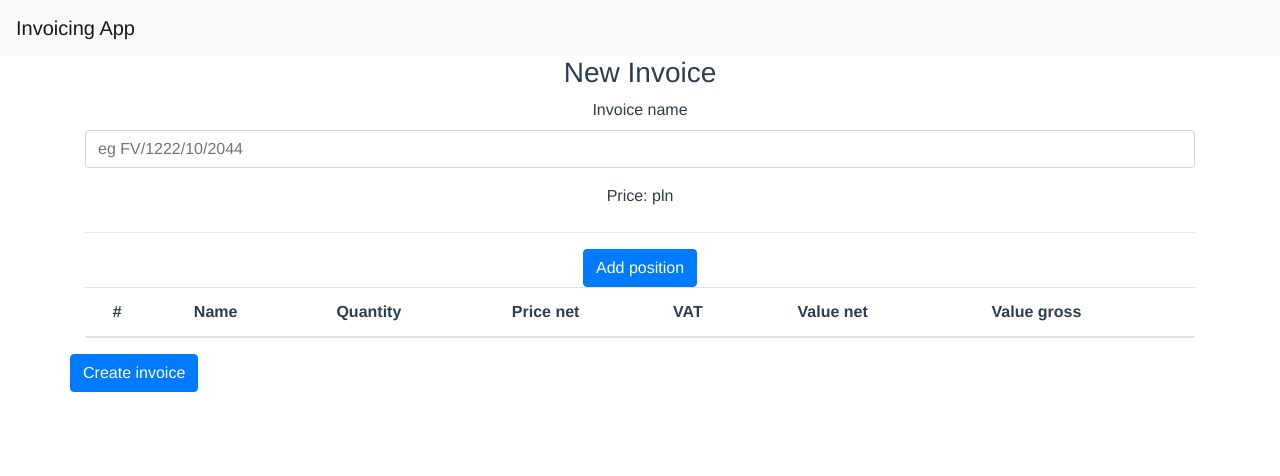
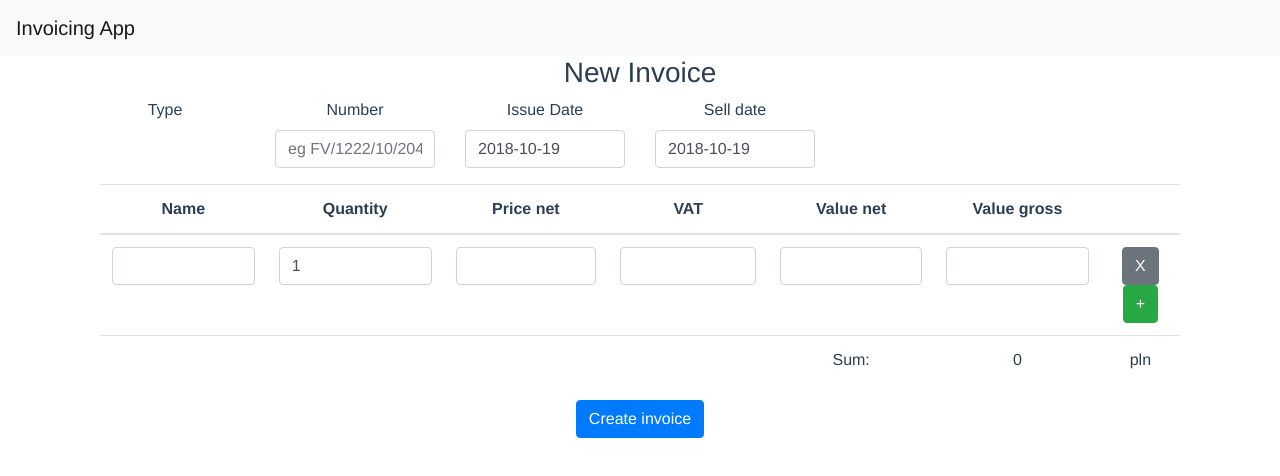
Before and after one commit to wonsz1/invoicing-app, a Vue app in the folder frontend/: page /dashboard in a window 1280 px wide. Shown: the top 476 px of the page. Built offline with nearby package versions, Linux system fonts and the light colour scheme.

Commit message:
move token verification under login; update and redesign new invoice view; add missing :key in view invoice foreach loop

```diff
--- a/frontend/src/components/CreateInvoice.vue
+++ b/frontend/src/components/CreateInvoice.vue
@@ -5,67 +5,37 @@
                 <div class="col-md-12">
                     <h3>New Invoice</h3>
                     <form @submit.prevent="onSubmit">
+                        <div class="row">
+                            <div class="col-sm-2">
                                 <div class="form-group">
-                            <label for="">Invoice name</label>
+                                    <label for="">Type</label>
+                                </div>
+                            </div>
+                            <div class="col-sm-2">
+                                <div class="form-group">
+                                    <label for="">Number</label>
                                     <input type="text" class="form-control" placeholder="eg FV/1222/10/2044" v-model="invoice.name" />
                                 </div>
+                            </div>
+                            <div class="col-sm-2">
                                 <div class="form-group">
-                            <label for="">Price:</label> <span>{{invoice.total_price}} pln</span>
-                        </div>
-
-                        <hr/>
-                        <button type="button" class="btn btn-primary" data-toogle="modal" data-target="#transactionModal">Add position</button>
-
-                        <div class="modal fade" id="transactionModal" tabindex="-1" role="dialog" aria-labelledby="transactionModalLabel" aria-hidden="true">
-                            <div class="modal-dialog" role="document">
-                                <div class="modal-content">
-                                    <div class="modal-header">
-                                        <h5 class="modal-title" id="exampleModalLabel">Add</h5>
-                                        <button type="button" class="close" data-dismiss="modal" aria-label="Close">
-                                            <span aria-hidden="true">&times;</span>
-                                        </button>
-                                    </div>
-                                    <div class="modal-body">
-                                        <div class="fom-group">
-                                            <label for="">Name</label>
-                                            <input type="text" id="txn_name_modal" class="form-control" />
-                                        </div>
-                                        <div class="fom-group">
-                                            <label for="">Quantity</label>
-                                            <input type="text" id="txn_quantity_modal" class="form-control" />
-                                        </div>
-                                        <div class="form-group">
-                                            <label for="">Price net</label>
-                                            <input type="text" id="txn_price_net_modal" class="form-control" />
-                                        </div>
-                                        <div class="fom-group">
-                                            <label for="">VAT</label>
-                                            <input type="text" id="txn_vat_modal" class="form-control" />
-                                        </div>
-                                        <div class="fom-group">
-                                            <label for="">Value net</label>
-                                            <input type="text" id="txn_value_net_modal" class="form-control" />
-                                        </div>
-                                        <div class="fom-group">
-                                            <label for="">Value gross</label>
-                                            <input type="text" id="txn_value_gross_modal" class="form-control" />
+                                    <label for="">Issue Date</label>
+                                    <input type="text" class="form-control" v-model="invoice.issue_date" />
                                 </div>
                             </div>
-                                    <div class="modal-footer">
-                                        <button type="button" class="btn btn-secondary" data-dismiss="modal" data-target="#transactionModal">X</button>
-                                        <button type="button" class="btn btn-primary" data-dismiss="modal" data-target="#transactionModal" v-on:click="saveTransaction()">Save</button>
+                            <div class="col-sm-2">
+                                <div class="form-group">
+                                    <label for="">Sell date</label>
+                                    <input type="text" class="form-control" v-model="invoice.sell_date" />
                                 </div>
                             </div>
                         </div>
-                        </div>
-                    </form>
-                </div>
+
 
                         <div class="col-md-12">
                             <table class="table">
                                 <thead>
                                     <tr>
-                                    <th scope="col">#</th>
                                         <th scope="col">Name</th>
                                         <th scope="col">Quantity</th>
                                         <th scope="col">Price net</th>
@@ -76,6 +46,20 @@
                                     </tr>
                                 </thead>
                                 <tbody>
+                                    <template>
+                                        <tr>
+                                            <td><input type="text" id="txn_name_modal" class="form-control" /></td>
+                                            <td><input type="text" id="txn_quantity_modal" class="form-control" value="1"  v-on:blur="calculateValues()" /></td>
+                                            <td><input type="text" id="txn_price_net_modal" class="form-control" v-on:blur="calculateValues()" /></td>
+                                            <td><input type="text" id="txn_vat_modal" class="form-control" v-on:blur="calculateValues()" /></td>
+                                            <td><input type="text" id="txn_value_net_modal" class="form-control" /></td>
+                                            <td><input type="text" id="txn_value_gross_modal" class="form-control" /></td>
+                                            <td>
+                                                <button type="button" class="btn btn-secondary" v-on:click="clearTransaction()">X</button>
+                                                <button type="button" class="btn btn-success" v-on:click="saveTransaction()">+</button>
+                                            </td>
+                                        </tr>
+                                    </template>
                                     <template v-for="txn in transactions">
                                         <tr :key="txn.id">
                                             <td>{{ txn.id }}</td>
@@ -88,6 +72,15 @@
                                             <td><button type="button" class="btn btn-danger" v-on:click="deleteTransaction(txn.id)">X</button></td>
                                         </tr>
                                     </template>
+                                    <tr>
+                                        <td></td>
+                                        <td></td>
+                                        <td></td>
+                                        <td></td>
+                                        <td>Sum:</td>
+                                        <td>{{ invoice.sum_gross / 100 }}</td>
+                                        <td>pln</td>
+                                    </tr>
                                 </tbody>
                             </table>
                         </div>
@@ -96,6 +89,16 @@
                             <button class="btn btn-primary">Create invoice</button>
                             {{ loading }}
                             {{ status }}
+                        </div>
+                    </form>
+                </div>
+
+                <div class="modal fade" id="transactionModal" tabindex="-1" role="dialog" aria-labelledby="transactionModalLabel" aria-hidden="true">
+                    <div class="modal-dialog" role="document">
+                        <div class="modal-content">
+
+                        </div>
+                    </div>
                 </div>
             </div>
         </div>
@@ -121,38 +124,40 @@ export default {
             transactions: [],
             nextTxnId: 1,
             loading: "",
-            status: "",
-            // invoice: {
-            //     name: "",
-            //     quantity: 0,
-            //     price_net: 0,
-            //     vat: 0,
-            //     value_net: 0,
-            //     value_gross: 0,
-            // },
+            status: ""
         }
     },
     methods: {
         saveTransaction() {
             this.transactions.push({
                 name: document.getElementById('txn_name_modal').value,
-                quantity: docuemnt.getElementById('txn_quantity_modal').value,
-                price_net: docuemnt.getElementById('txn_price_net_modal').value,
-                vat: docuemnt.getElementById('txn_vat_modal').value,
-                value_net: docuemnt.getElementById('txn_value_net_modal').value,
-                value_gross: docuemnt.getElementById('txn_value_gross_modal').value
+                quantity: document.getElementById('txn_quantity_modal').value,
+                price_net: document.getElementById('txn_price_net_modal').value,
+                vat: document.getElementById('txn_vat_modal').value,
+                value_net: document.getElementById('txn_value_net_modal').value,
+                value_gross: document.getElementById('txn_value_gross_modal').value
             });
 
             this.nextTxnId++;
             this.calcTotal();
 
             //clear form fields
+            this.clearTransaction();
+        },
+        calculateValues() {
+            const quantity = document.getElementById('txn_quantity_modal').value;
+            const price_net = document.getElementById('txn_price_net_modal').value;
+            const vat = document.getElementById('txn_vat_modal').value ? document.getElementById('txn_vat_modal').value : 0;
+            const value_net = document.getElementById('txn_value_net_modal').value = quantity * price_net;
+            document.getElementById('txn_value_gross_modal').value = (value_net * (1 + vat / 100)).toFixed(2);
+        },
+        clearTransaction() {
             document.getElementById('txn_name_modal').value = "";
-            docuemnt.getElementById('txn_quantity_modal').value = "";
-            docuemnt.getElementById('txn_price_net_modal').value = "";
-            docuemnt.getElementById('txn_vat_modal').value = "";
-            docuemnt.getElementById('txn_value_net_modal').value = "";
-            docuemnt.getElementById('txn_value_gross_modal').value = "";
+            document.getElementById('txn_quantity_modal').value = "";
+            document.getElementById('txn_price_net_modal').value = "";
+            document.getElementById('txn_vat_modal').value = "";
+            document.getElementById('txn_value_net_modal').value = "";
+            document.getElementById('txn_value_gross_modal').value = "";
         },
         deleteTransaction(id) {
             this.transactions = this.transactions.filter(el => {
@@ -162,7 +167,7 @@ export default {
             this.calcTotal();
         },
         calcTotal() {
-            let sum_net = 0, sum_vat = 0, sum_gross = 0;
+            let sum_net = 0, sum_vat = 0, sum_gross = 0, quantity = 0;
             this.transactions.forEach(element => {
                 sum_net += element.value_net * 100;
                 sum_vat += element.vat * 100;
--- a/frontend/src/components/ViewInvoice.vue
+++ b/frontend/src/components/ViewInvoice.vue
@@ -21,7 +21,7 @@
                         </thead>
                         <tbody>
                             <template v-for="inv in invoices">
-                                <tr>
+                                <tr :key="inv.id">
                                     <td scope="row">{{ inv.id }}</td>
                                     <td>{{ inv.name }}</td>
                                     <td>{{ inv.sum_net }}</td>
```
Also changed, not shown: 1 other file (tests, documents, lock files or other folders). Lines whose indentation alone changed are shown as unchanged.
